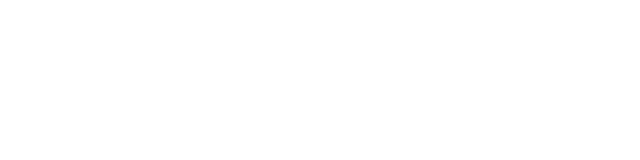
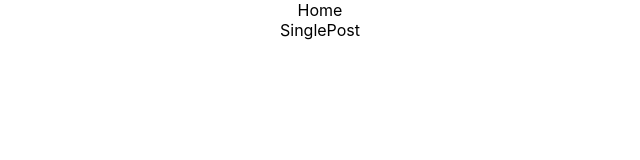
Before and after one commit to ronnie-rios/todo-app, a React (Create React App) app in the folder frontend/: page / in a window 1280 px wide. Shown: the top 160 px of the page, without its empty margins (320-960 px from the left). Built offline with nearby package versions, Linux system fonts and the light colour scheme.

Commit message:
npm i react router dom

```diff
--- a/frontend/src/App.js
+++ b/frontend/src/App.js
@@ -1,9 +1,12 @@
 import './App.css';
+import Home from './Pages/Home';
+import SinglePost from './Pages/SinglePost';
 
 function App() {
   return (
     <div className="App">
-
+      <Home />
+      <SinglePost />
     </div>
   );
 }
--- a/package.json
+++ b/package.json
@@ -8,5 +8,8 @@
   },
   "keywords": [],
   "author": "",
-  "license": "ISC"
+  "license": "ISC",
+  "dependencies": {
+    "react-router-dom": "^6.3.0"
+  }
 }
```
Also changed, not shown: 1 other file (tests, documents, lock files or other folders).
